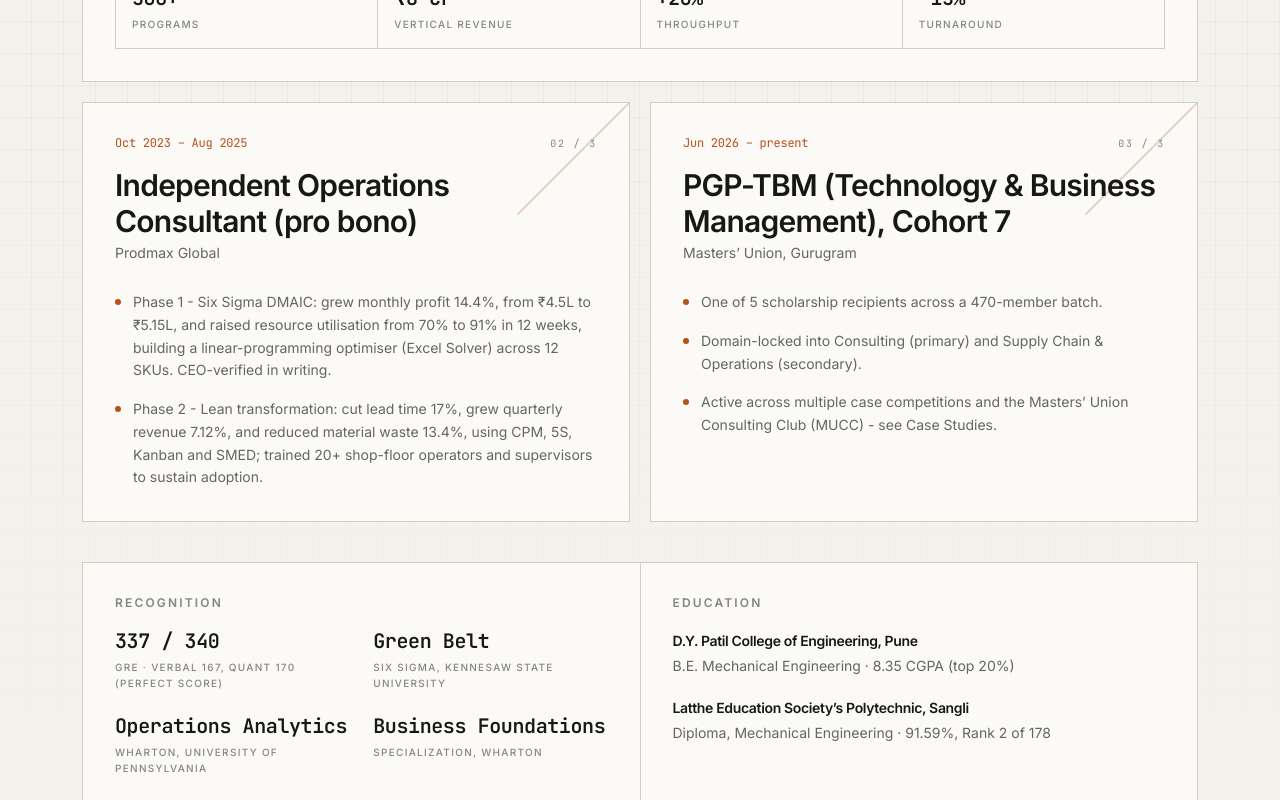
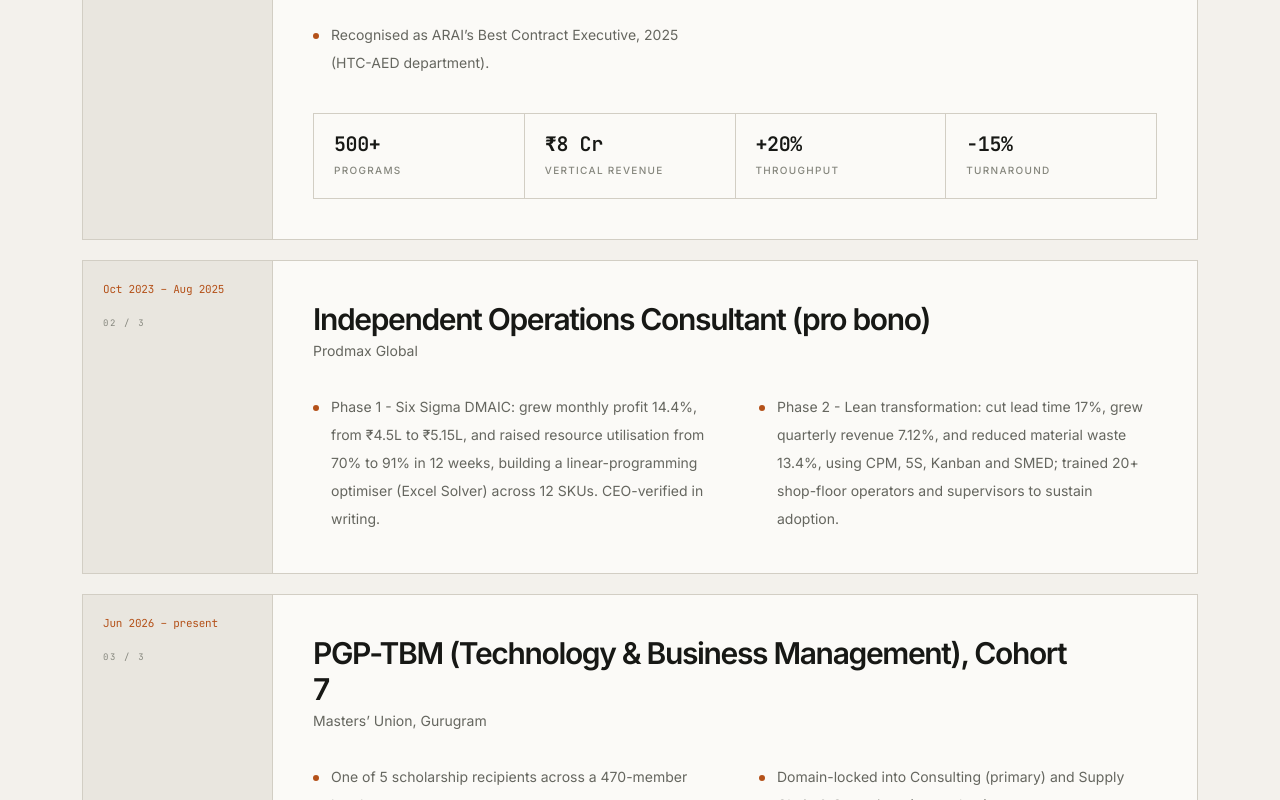
Before and after one commit to shantanuspatil2002-tech/shantanu-portfolio, a React (Vite) app: page / in a window 1280 px wide. Shown: the part 4380-5180 px from the top of the page. Built offline with nearby package versions, Linux system fonts and the light colour scheme.

Commit message:
align experience cards and metrics

```diff
--- a/src/components/Experience.tsx
+++ b/src/components/Experience.tsx
@@ -2,72 +2,17 @@ import { education, experience, recognition } from '../content'
 import { Reveal, Section, SectionHeading, Stat } from './ui'
 
 export default function Experience() {
-  return (
-    <Section id="experience" blueprint>
-      <SectionHeading
-        index="02"
-        title="Experience"
-        lede="A career built at the intersection of engineering systems, operating constraints and business outcomes."
-      />
-
-      <div className="grid gap-5 lg:grid-cols-2">
-        {experience.map((job, index) => (
-          <Reveal key={job.org + job.title} className={index === 0 ? 'lg:col-span-2' : ''}>
-            <article className="group relative h-full overflow-hidden border border-line bg-surface p-6 transition-all duration-300 hover:-translate-y-1 hover:border-accent/50 hover:shadow-[0_25px_80px_rgba(0,0,0,0.08)] sm:p-8">
-              <div className="absolute right-0 top-0 h-28 w-28 opacity-30" style={{ backgroundImage: 'linear-gradient(135deg, transparent 49%, var(--c-accent) 50%, transparent 51%)' }} />
-              <div className="relative flex flex-col justify-between gap-7">
-                <div>
-                  <div className="flex flex-wrap items-center justify-between gap-3">
-                    <div className="stat text-xs text-accent">{job.dates}</div>
-                    <div className="stat text-[10px] uppercase tracking-[0.18em] text-faint">0{index + 1} / {experience.length}</div>
-                  </div>
-                  <h3 className="mt-4 max-w-3xl text-2xl font-semibold tracking-tight sm:text-3xl">{job.title}</h3>
-                  <div className="mt-1 text-sm text-muted">{job.org}</div>
-                  {job.note && <div className="mt-2 text-xs text-faint">{job.note}</div>}
-                </div>
-
-                <ul className={index === 0 ? 'grid gap-x-10 gap-y-4 md:grid-cols-2' : 'space-y-4'}>
-                  {job.bullets.map((b, i) => (
-                    <li key={i} className="flex gap-3 text-sm leading-relaxed text-muted">
-                      <span aria-hidden className="mt-2 h-1.5 w-1.5 shrink-0 rounded-full bg-accent" />
-                      <span>{b.text}</span>
-                    </li>
-                  ))}
-                </ul>
-
-                {index === 0 && (
-                  <div className="grid grid-cols-2 gap-px border border-line bg-line sm:grid-cols-4">
-                    <div className="bg-surface p-4"><Stat value="500+" label="programs" size="sm" /></div>
-                    <div className="bg-surface p-4"><Stat value="₹8 Cr" label="vertical revenue" size="sm" /></div>
-                    <div className="bg-surface p-4"><Stat value="+20%" label="throughput" size="sm" /></div>
-                    <div className="bg-surface p-4"><Stat value="-15%" label="turnaround" size="sm" /></div>
-                  </div>
-                )}
-              </div>
-            </article>
-          </Reveal>
-        ))}
-      </div>
-
-      <Reveal className="mt-10 grid gap-px border border-line bg-line sm:grid-cols-2">
-        <div className="bg-surface p-6 sm:p-8">
-          <h3 className="text-xs font-semibold uppercase tracking-[0.18em] text-faint">Recognition</h3>
-          <div className="mt-5 grid grid-cols-2 gap-6">
-            {recognition.map((r) => <Stat key={r.label} value={r.value} label={r.label} size="sm" />)}
-          </div>
-        </div>
-        <div className="bg-surface p-6 sm:p-8">
-          <h3 className="text-xs font-semibold uppercase tracking-[0.18em] text-faint">Education</h3>
-          <ul className="mt-5 space-y-5">
-            {education.map((ed) => (
-              <li key={ed.title}>
-                <div className="text-sm font-semibold tracking-tight">{ed.title}</div>
-                <div className="mt-1 text-sm leading-relaxed text-muted">{ed.detail}</div>
-              </li>
-            ))}
-          </ul>
-        </div>
-      </Reveal>
-    </Section>
-  )
+  return <Section id="experience">
+    <SectionHeading index="02" title="Experience" lede="A career built at the intersection of engineering systems, operating constraints and business outcomes."/>
+    <div className="space-y-5">
+      {experience.map((job,index)=><Reveal key={job.org+job.title}><article className="grid overflow-hidden border border-line bg-surface lg:grid-cols-[190px_minmax(0,1fr)]">
+        <div className="border-b border-line bg-surface-2 p-5 lg:border-b-0 lg:border-r"><div className="stat text-[11px] text-accent">{job.dates}</div><div className="mt-5 stat text-[9px] uppercase tracking-[.18em] text-faint">0{index+1} / {experience.length}</div></div>
+        <div className="p-6 sm:p-8 lg:p-10"><div className="max-w-3xl"><h3 className="text-3xl font-semibold tracking-[-.045em]">{job.title}</h3><div className="mt-1 text-sm text-muted">{job.org}</div>{job.note&&<div className="mt-2 text-xs text-faint">{job.note}</div>}</div><ul className="mt-8 grid gap-x-12 gap-y-5 md:grid-cols-2">{job.bullets.map((b,i)=><li key={i} className="flex gap-3 text-sm leading-7 text-muted"><span className="mt-3 h-1.5 w-1.5 shrink-0 rounded-full bg-accent"/><span>{b.text}</span></li>)}</ul>{index===0&&<div className="mt-9 grid grid-cols-2 gap-px border border-line bg-line sm:grid-cols-4">{[['500+','programs'],['₹8 Cr','vertical revenue'],['+20%','throughput'],['-15%','turnaround']].map(([v,l])=><div key={l} className="bg-surface p-4 sm:p-5"><Stat value={v} label={l} size="sm"/></div>)}</div>}</div>
+      </article></Reveal>)}
+    </div>
+    <Reveal className="mt-10 grid gap-px border border-line bg-line md:grid-cols-2">
+      <div className="bg-surface p-7 sm:p-9"><h3 className="text-[10px] font-semibold uppercase tracking-[.18em] text-faint">Recognition</h3><div className="mt-7 grid grid-cols-2 gap-7">{recognition.map(r=><Stat key={r.label} value={r.value} label={r.label} size="sm"/>)}</div></div>
+      <div className="bg-surface p-7 sm:p-9"><h3 className="text-[10px] font-semibold uppercase tracking-[.18em] text-faint">Education</h3><ul className="mt-7 space-y-5">{education.map(ed=><li key={ed.title}><div className="text-sm font-semibold">{ed.title}</div><div className="mt-1 text-sm leading-6 text-muted">{ed.detail}</div></li>)}</ul></div>
+    </Reveal>
+  </Section>
 }
```
